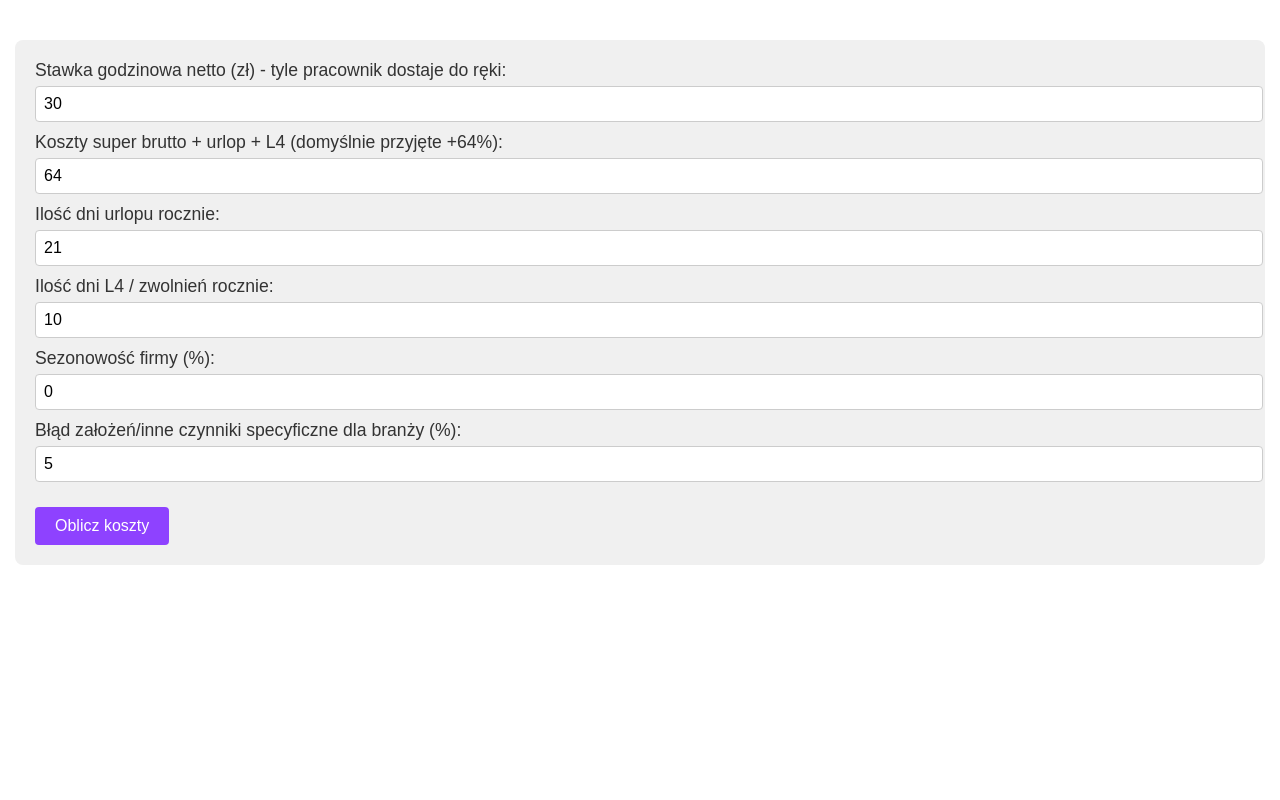
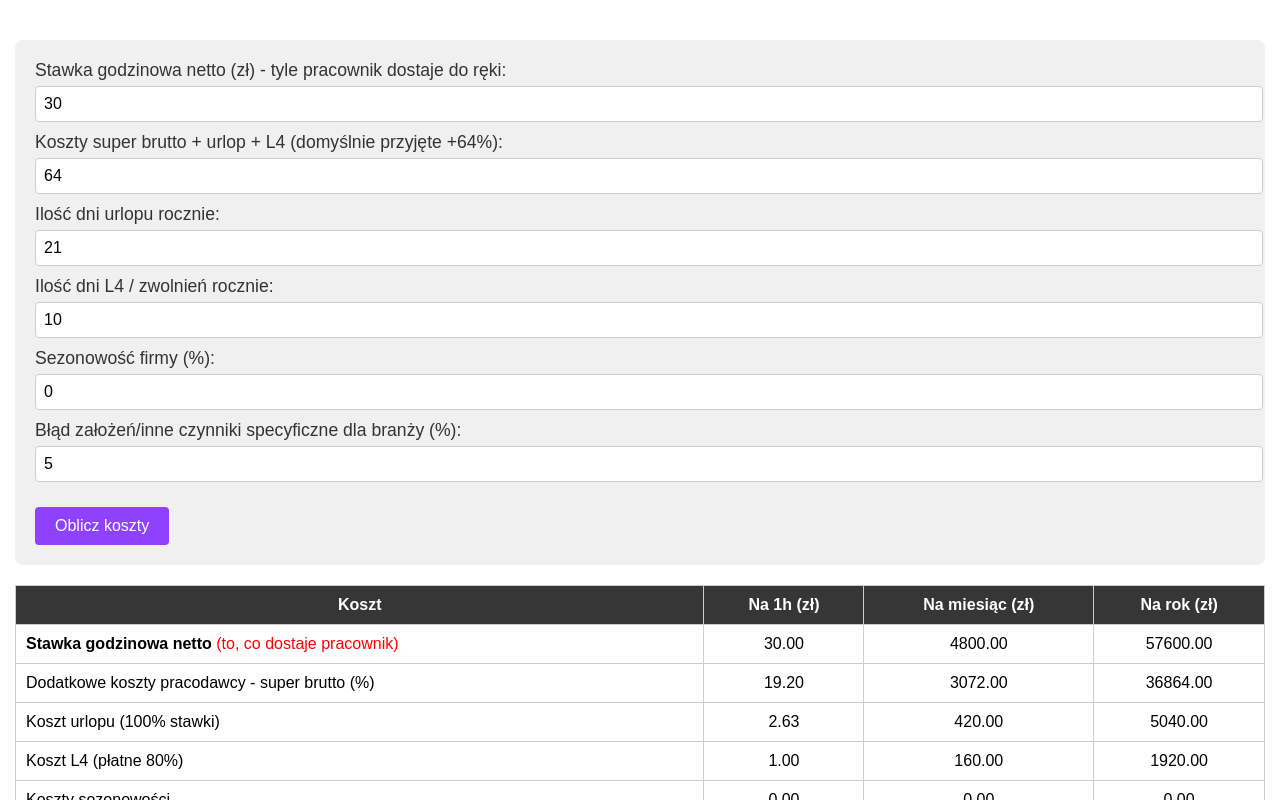
Before and after one commit to naprawimyfirme/kalkulator-pracownik, a plain HTML site: page index.html in a window 1280 px wide. Both pictures are taken after a click on the button "Oblicz koszty". Shown: the top 800 px of the page. Drawn offline with Linux system fonts and the light colour scheme.

Commit message:
Update index.html

```diff
--- a/index.html
+++ b/index.html
@@ -188,4 +188,69 @@
       const effectiveHourlyCost = totalAnnualCost / realWorkingHours;
       // Efektywny koszt miesięczny – zakładając, że miesiąc to 1/12 faktycznie przepracowanych godzin
       const effectiveMonthlyCost = effectiveHourlyCost * (realWorkingHours / 12);
-      const effectiveAnnualCost = totalAnnualCost
+      const effectiveAnnualCost = totalAnnualCost; // Całkowity koszt roczny
+
+      // Generowanie tabeli wyników
+      const resultTable = `
+      <table class="result-table">
+        <tr>
+          <th>Koszt</th>
+          <th>Na 1h (zł)</th>
+          <th>Na miesiąc (zł)</th>
+          <th>Na rok (zł)</th>
+        </tr>
+        <tr>
+          <td><strong>Stawka godzinowa netto</strong> <span style="color: red;">(to, co dostaje pracownik)</span></td>
+          <td>${netWage.toFixed(2)}</td>
+          <td>${(netWage * (nominalHours/12)).toFixed(2)}</td>
+          <td>${(netWage * nominalHours).toFixed(2)}</td>
+        </tr>
+        <tr>
+          <td>Dodatkowe koszty pracodawcy - super brutto (%)</td>
+          <td>${(netWage * employerMultiplier).toFixed(2)}</td>
+          <td>${(netWage * employerMultiplier * (nominalHours/12)).toFixed(2)}</td>
+          <td>${(netWage * employerMultiplier * nominalHours).toFixed(2)}</td>
+        </tr>
+        <tr>
+          <td>Koszt urlopu (100% stawki)</td>
+          <td>${(vacationCostAnnual / nominalHours).toFixed(2)}</td>
+          <td>${((vacationCostAnnual / nominalHours) * (nominalHours/12)).toFixed(2)}</td>
+          <td>${vacationCostAnnual.toFixed(2)}</td>
+        </tr>
+        <tr>
+          <td>Koszt L4 (płatne 80%)</td>
+          <td>${(l4CostAnnual / nominalHours).toFixed(2)}</td>
+          <td>${((l4CostAnnual / nominalHours) * (nominalHours/12)).toFixed(2)}</td>
+          <td>${l4CostAnnual.toFixed(2)}</td>
+        </tr>
+        <tr>
+          <td>Koszty sezonowości</td>
+          <td>${(netWage * (seasonalityPct/100)).toFixed(2)}</td>
+          <td>${(netWage * (seasonalityPct/100) * (nominalHours/12)).toFixed(2)}</td>
+          <td>${seasonalityCostAnnual.toFixed(2)}</td>
+        </tr>
+        <tr>
+          <td>Koszty błędu/założeń</td>
+          <td>${(netWage * (errorPct/100)).toFixed(2)}</td>
+          <td>${(netWage * (errorPct/100) * (nominalHours/12)).toFixed(2)}</td>
+          <td>${errorCostAnnual.toFixed(2)}</td>
+        </tr>
+        <tr>
+          <td><strong>Całkowity koszt pracodawcy<br><span style="color: red;">(efektywnie, wg realnie przepracowanych godzin)</span></strong></td>
+          <td><strong>${effectiveHourlyCost.toFixed(2)}</strong></td>
+          <td><strong>${effectiveMonthlyCost.toFixed(2)}</strong></td>
+          <td><strong>${effectiveAnnualCost.toFixed(2)}</strong></td>
+        </tr>
+      </table>
+      <div class="notes">
+        <p>Ilość dni roboczych w roku: ${totalWorkingDays}</p>
+        <p>Ilość realnie przepracowanych dni: ${realWorkingDays}</p>
+        <p>Ilość realnie przepracowanych godzin: ${realWorkingHours}</p>
+      </div>
+      `;
+
+      document.getElementById("results").innerHTML = resultTable;
+    }
+  </script>
+</body>
+</html>
```
